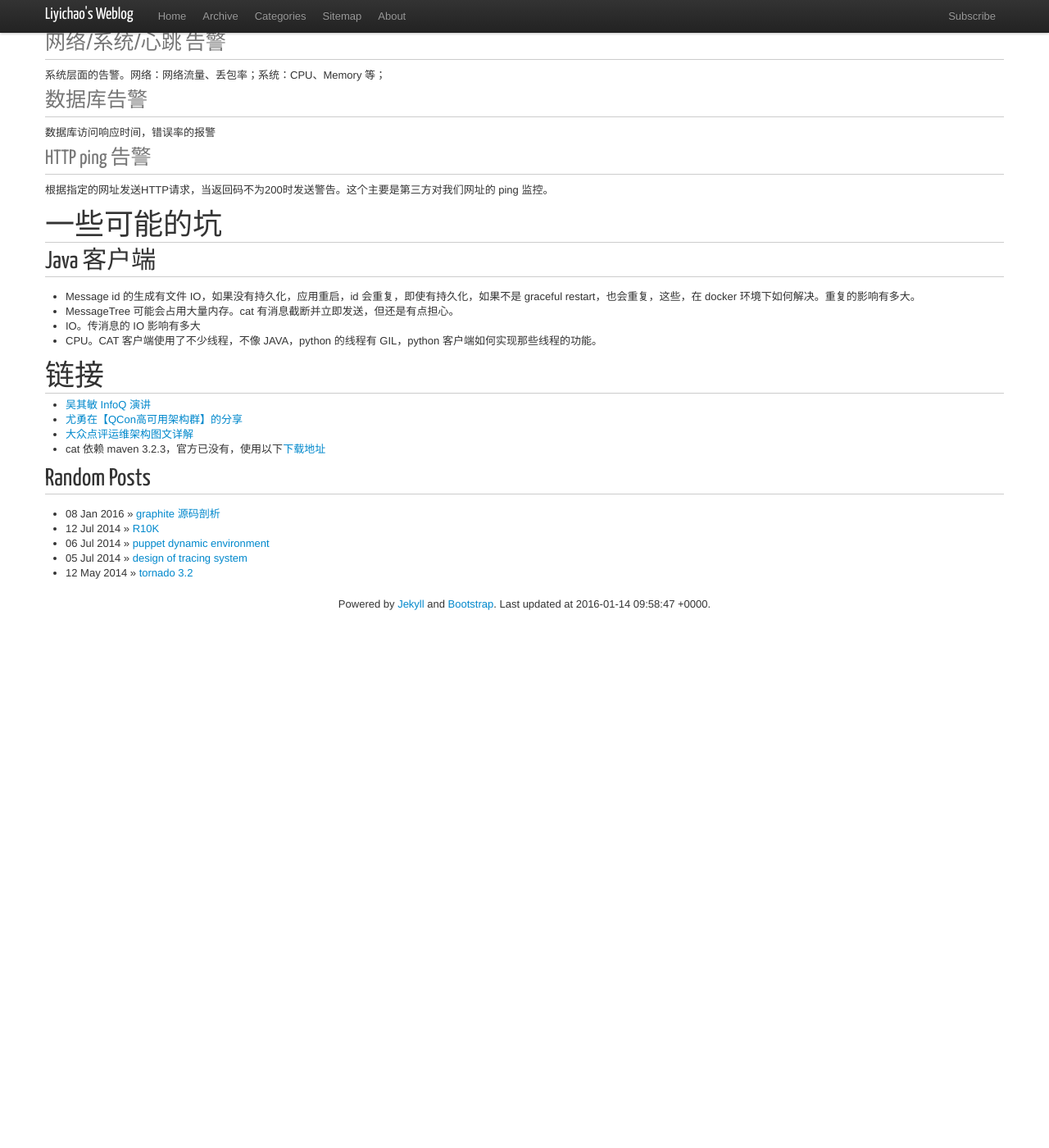
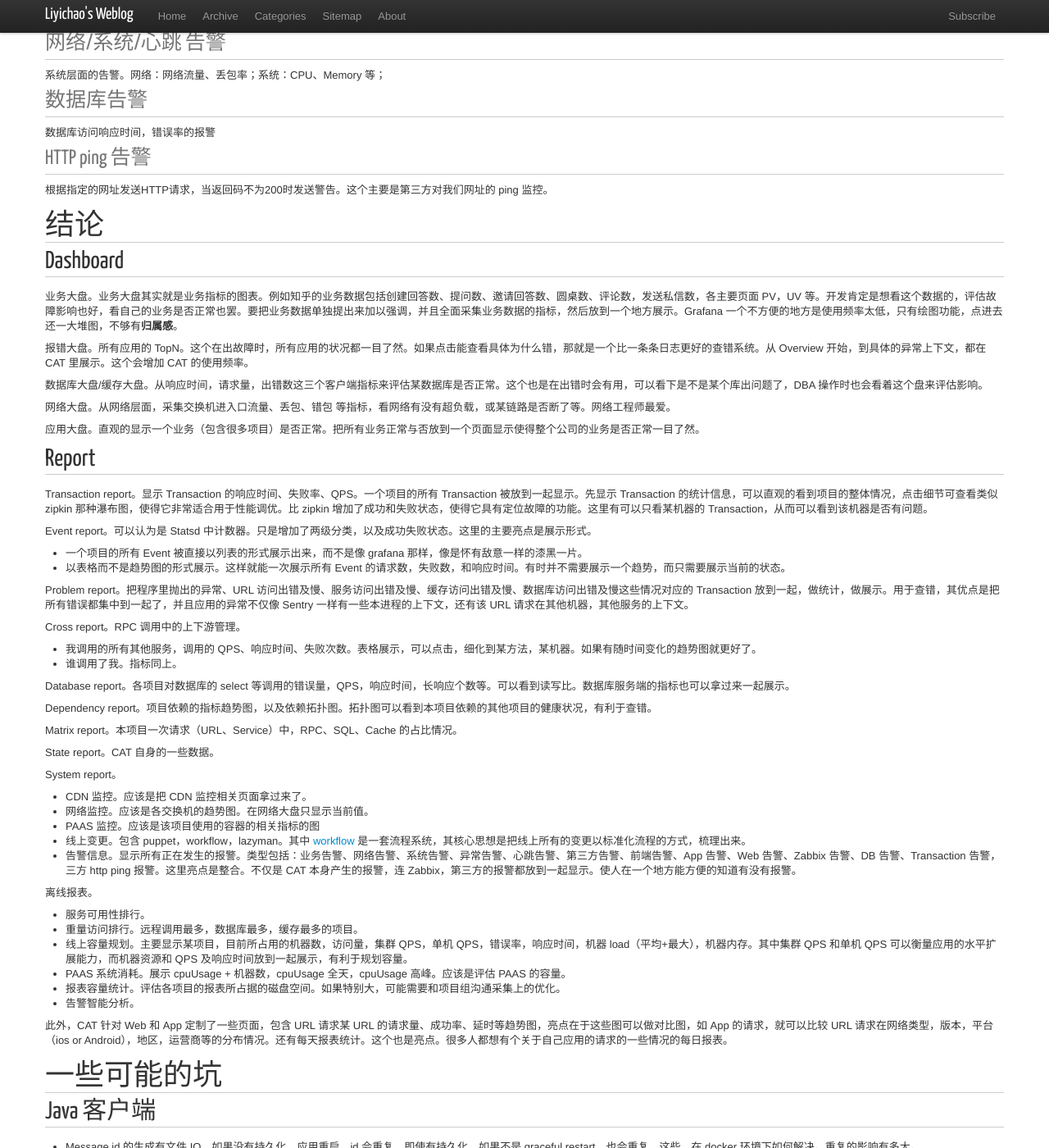
Before and after one commit to liyichao/liyichao.github.io, a Jekyll site: the page built from _posts/2016/2016-01-13-introduction-to-cat.md, in a window 1280 px wide and 1400 px high, scrolled down 18065 px. Shown: the whole window at 82% size. Built offline with Jekyll 4.4.1, drawn with Linux system fonts in a browser that asks for light colours; nearby versions of some CDN libraries; Markdown is read by kramdown in place of the engine named in the settings; comment, search, counter and statistics services are not loaded; before the commit the page ends 18851 px from its top, so only the background shows below that.

Commit message:
Add summary.

```diff
--- a/_posts/2016/2016-01-13-introduction-to-cat.md
+++ b/_posts/2016/2016-01-13-introduction-to-cat.md
@@ -284,6 +284,64 @@ CAT 里项目被组织成产品线。在业务大盘中显示的是一个产品
 
 根据指定的网址发送HTTP请求，当返回码不为200时发送警告。这个主要是第三方对我们网址的 ping 监控。
 
+
+# 结论
+
+## Dashboard
+
+业务大盘。业务大盘其实就是业务指标的图表。例如知乎的业务数据包括创建回答数、提问数、邀请回答数、圆桌数、评论数，发送私信数，各主要页面 PV，UV 等。开发肯定是想看这个数据的，评估故障影响也好，看自己的业务是否正常也罢。要把业务数据单独提出来加以强调，并且全面采集业务数据的指标，然后放到一个地方展示。Grafana 一个不方便的地方是使用频率太低，只有绘图功能，点进去还一大堆图，不够有**归属感**。
+
+报错大盘。所有应用的 TopN。这个在出故障时，所有应用的状况都一目了然。如果点击能查看具体为什么错，那就是一个比一条条日志更好的查错系统。从 Overview 开始，到具体的异常上下文，都在 CAT 里展示。这个会增加 CAT 的使用频率。
+
+数据库大盘/缓存大盘。从响应时间，请求量，出错数这三个客户端指标来评估某数据库是否正常。这个也是在出错时会有用，可以看下是不是某个库出问题了，DBA 操作时也会看着这个盘来评估影响。
+
+网络大盘。从网络层面，采集交换机进入口流量、丢包、错包 等指标，看网络有没有超负载，或某链路是否断了等。网络工程师最爱。
+
+应用大盘。直观的显示一个业务（包含很多项目）是否正常。把所有业务正常与否放到一个页面显示使得整个公司的业务是否正常一目了然。
+
+## Report
+
+Transaction report。显示 Transaction 的响应时间、失败率、QPS。一个项目的所有 Transaction 被放到一起显示。先显示 Transaction 的统计信息，可以直观的看到项目的整体情况，点击细节可查看类似 zipkin 那种瀑布图，使得它非常适合用于性能调优。比 zipkin 增加了成功和失败状态，使得它具有定位故障的功能。这里有可以只看某机器的 Transaction，从而可以看到该机器是否有问题。
+
+Event report。可以认为是 Statsd 中计数器。只是增加了两级分类，以及成功失败状态。这里的主要亮点是展示形式。
+
+* 一个项目的所有 Event 被直接以列表的形式展示出来，而不是像 grafana 那样，像是怀有敌意一样的漆黑一片。
+* 以表格而不是趋势图的形式展示。这样就能一次展示所有 Event 的请求数，失败数，和响应时间。有时并不需要展示一个趋势，而只需要展示当前的状态。
+
+Problem report。把程序里抛出的异常、URL 访问出错及慢、服务访问出错及慢、缓存访问出错及慢、数据库访问出错及慢这些情况对应的 Transaction 放到一起，做统计，做展示。用于查错，其优点是把所有错误都集中到一起了，并且应用的异常不仅像 Sentry 一样有一些本进程的上下文，还有该 URL 请求在其他机器，其他服务的上下文。
+
+Cross report。RPC 调用中的上下游管理。
+
+* 我调用的所有其他服务，调用的 QPS、响应时间、失败次数。表格展示，可以点击，细化到某方法，某机器。如果有随时间变化的趋势图就更好了。
+* 谁调用了我。指标同上。
+
+Database report。各项目对数据库的 select 等调用的错误量，QPS，响应时间，长响应个数等。可以看到读写比。数据库服务端的指标也可以拿过来一起展示。
+
+Dependency report。项目依赖的指标趋势图，以及依赖拓扑图。拓扑图可以看到本项目依赖的其他项目的健康状况，有利于查错。
+
+Matrix report。本项目一次请求（URL、Service）中，RPC、SQL、Cache 的占比情况。
+
+State report。CAT 自身的一些数据。
+
+System report。
+
+* CDN 监控。应该是把 CDN 监控相关页面拿过来了。
+* 网络监控。应该是各交换机的趋势图。在网络大盘只显示当前值。
+* PAAS 监控。应该是该项目使用的容器的相关指标的图
+* 线上变更。包含 puppet，workflow，lazyman。其中 [workflow](http://mageedu.blog.51cto.com/4265610/1662875) 是一套流程系统，其核心思想是把线上所有的变更以标准化流程的方式，梳理出来。
+* 告警信息。显示所有正在发生的报警。类型包括：业务告警、网络告警、系统告警、异常告警、心跳告警、第三方告警、前端告警、App 告警、Web 告警、Zabbix 告警、DB 告警、Transaction 告警，三方 http ping 报警。这里亮点是整合。不仅是 CAT 本身产生的报警，连 Zabbix，第三方的报警都放到一起显示。使人在一个地方能方便的知道有没有报警。
+
+离线报表。
+
+* 服务可用性排行。
+* 重量访问排行。远程调用最多，数据库最多，缓存最多的项目。
+* 线上容量规划。主要显示某项目，目前所占用的机器数，访问量，集群 QPS，单机 QPS，错误率，响应时间，机器 load（平均+最大），机器内存。其中集群 QPS 和单机 QPS 可以衡量应用的水平扩展能力，而机器资源和 QPS 及响应时间放到一起展示，有利于规划容量。
+* PAAS 系统消耗。展示 cpuUsage + 机器数，cpuUsage 全天，cpuUsage 高峰。应该是评估 PAAS 的容量。
+* 报表容量统计。评估各项目的报表所占据的磁盘空间。如果特别大，可能需要和项目组沟通采集上的优化。
+* 告警智能分析。
+
+此外，CAT 针对 Web 和 App 定制了一些页面，包含 URL 请求某 URL 的请求量、成功率、延时等趋势图，亮点在于这些图可以做对比图，如 App 的请求，就可以比较 URL 请求在网络类型，版本，平台（ios or Android），地区，运营商等的分布情况。还有每天报表统计。这个也是亮点。很多人都想有个关于自己应用的请求的一些情况的每日报表。
+
 # 一些可能的坑
 
 ## Java 客户端
```
